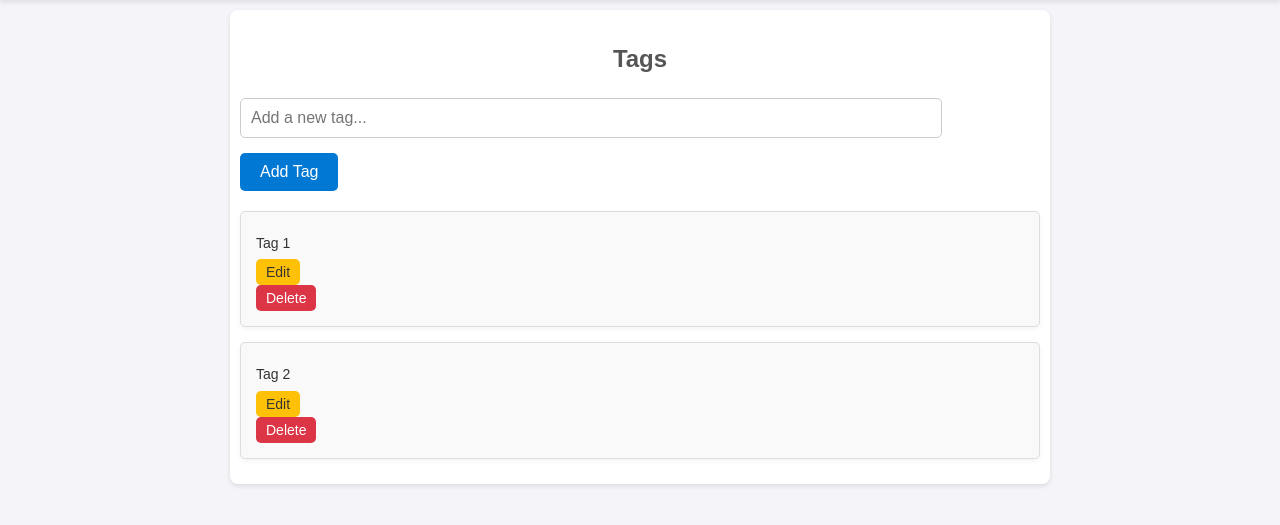
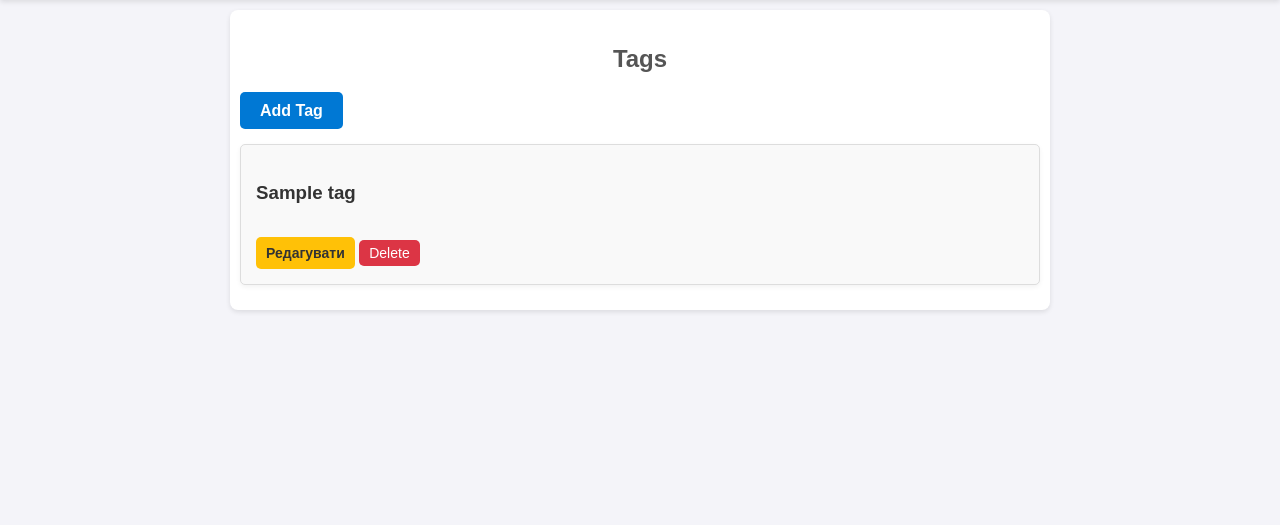
Before and after one commit to b4oody/mini-to-do-list, a Django app: page /tags/ in a window 1280 px wide. Shown: the part 39-564 px from the top of the page. Run offline with Django 5.2, Linux system fonts and the light colour scheme; tables that the repository leaves empty hold one stand-in row (values such as "Sample post").

Commit message:
feat: add add tag, template form for create and update

```diff
--- a/core/urls.py
+++ b/core/urls.py
@@ -7,6 +7,7 @@ from core.views import (
     CreateTaskView,
     UpdateTaskView,
     DeleteTaskView,
+    CreateTagView,
 )
 
 urlpatterns = [
@@ -16,5 +17,6 @@ urlpatterns = [
     path("update-task/<int:pk>/", UpdateTaskView.as_view(), name="update-task"),
     path("delete/<int:pk>/", DeleteTaskView.as_view(), name="delete-task"),
     path("tags/", tags_page_view, name="tags"),
+    path("create-tag/", CreateTagView.as_view(), name="create-tag"),
 ]
 app_name = "mini_to_do_list"
--- a/core/views.py
+++ b/core/views.py
@@ -3,7 +3,7 @@ from django.shortcuts import render, get_object_or_404, redirect
 from django.urls import reverse_lazy
 from django.views.generic import CreateView, UpdateView, DeleteView
 
-from core.models import Task
+from core.models import Task, Tag
 
 
 def home_page_view(request: HttpRequest) -> HttpResponse:
@@ -39,4 +39,16 @@ class DeleteTaskView(DeleteView):
 
 
 def tags_page_view(request: HttpRequest) -> HttpResponse:
-    return render(request, "tags.html")
+    tags = Tag.objects.all()
+    return render(
+        request,
+        "tags.html",
+        context={"tags": tags}
+    )
+
+
+class CreateTagView(CreateView):
+    model = Tag
+    fields = "__all__"
+    template_name = "tag_form.html"
+    success_url = reverse_lazy("core:tags")
--- a/templates/tags.html
+++ b/templates/tags.html
@@ -5,20 +5,25 @@
   <div class="content">
     <h2>Tags</h2>
     <div class="input-group">
-      <input type="text" class="tag-input" placeholder="Add a new tag...">
-      <button class="add-btn">Add Tag</button>
+
+      <div class="input-group">
+        <a href="{% url 'core:create-tag' %}" class="add-btn">Add Tag</a>
+      </div>
+
     </div>
     <ul class="tags-list">
-      <li>
-        <span>Tag 1</span>
-        <button class="edit-btn">Edit</button>
-        <button class="delete-btn">Delete</button>
-      </li>
-      <li>
-        <span>Tag 2</span>
-        <button class="edit-btn">Edit</button>
-        <button class="delete-btn">Delete</button>
-      </li>
+      {% for tag in tags %}
+        <li>
+          <h3>{{ tag.name }}</h3>
+          <div style="margin-top: 10px">
+            <a class="update" href="#">Редагувати</a>
+            <form action="#" method="post" style="display: inline;">
+              {% csrf_token %}
+              <button type="submit" class="delete">Delete</button>
+            </form>
+          </div>
+        </li>
+      {% endfor %}
     </ul>
   </div>
 {% endblock %}
```
Also changed, not shown: templates/tag_form.html (added, +17 -0 lines).
